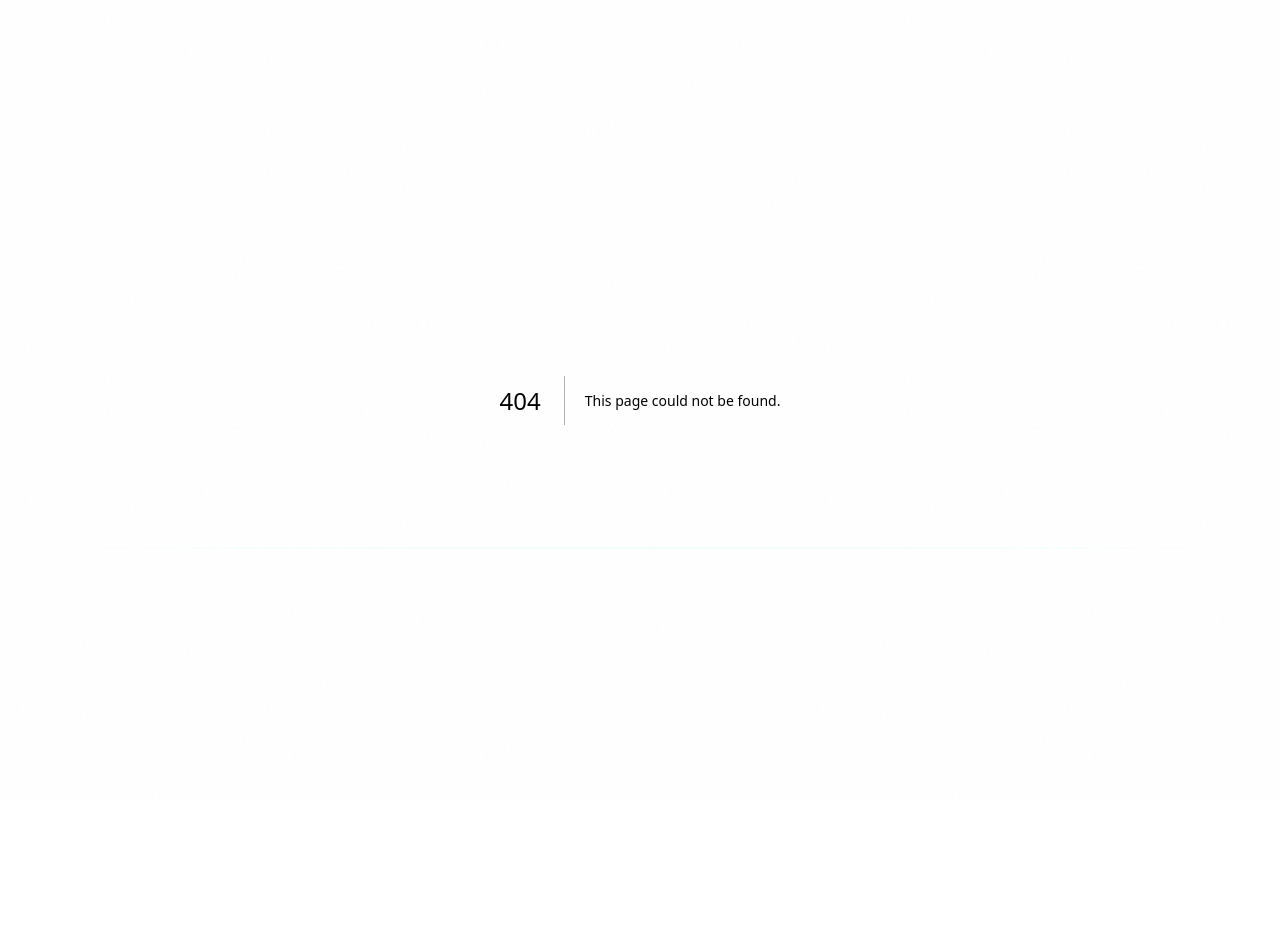
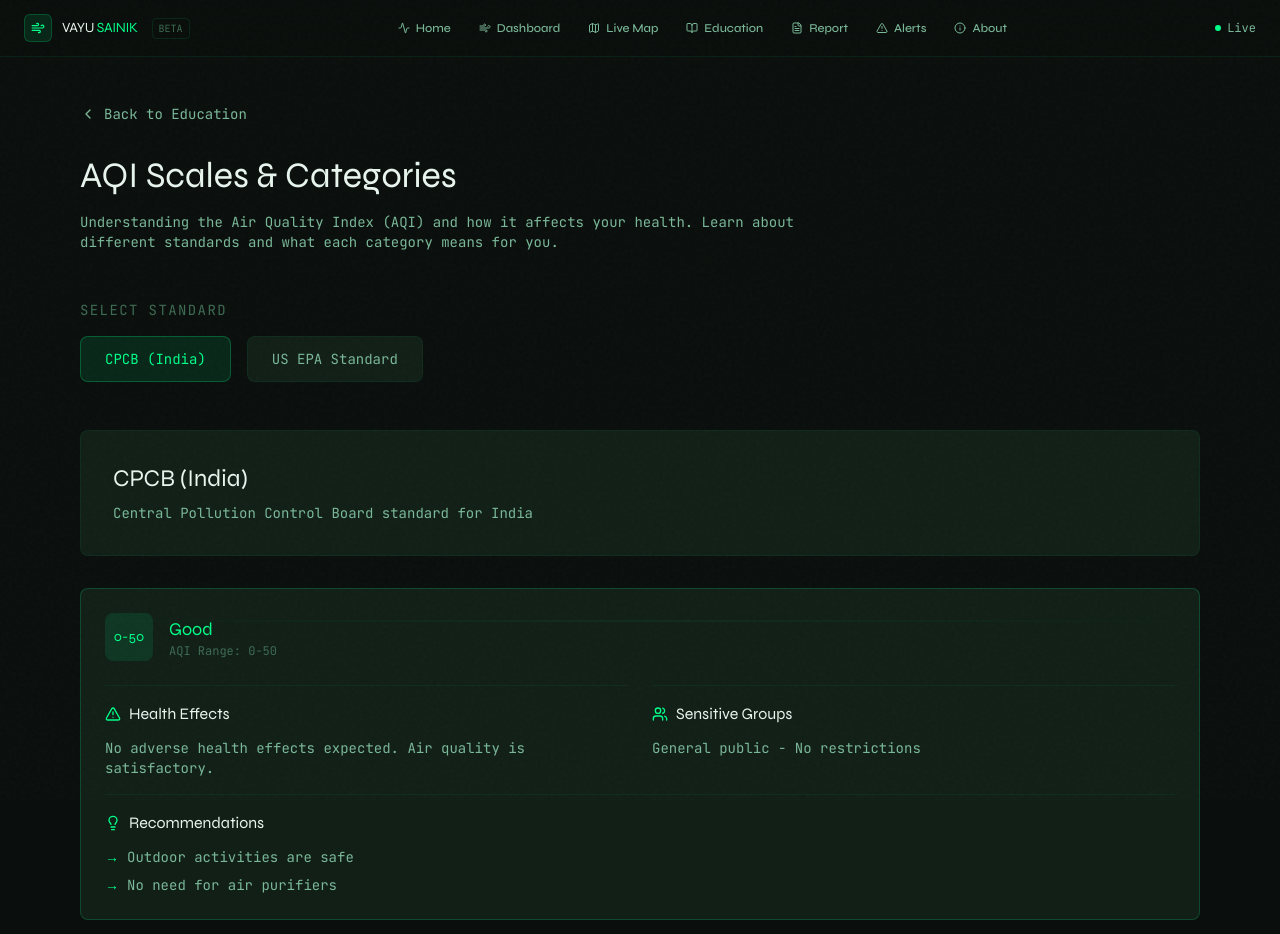
Before and after one commit to DivyangP2003/vayu-sena, a Next.js app: page /education/aqi-scales in a window 1280 px wide. Before the commit this address had no page. Shown: the top 934 px of the page. Before the commit the page ends 800 px from the top, so only its background shows below. Built offline with nearby package versions, Linux system fonts and the light colour scheme; a web font is replaced by a local one.

Commit message:
Add AQI Scales page with standard selection
This page provides information about AQI scales and categories, allowing users to select between CPCB and US EPA standards. It includes details on health effects, sensitive groups, and recommendations based on AQI levels.

```diff
--- /dev/null
+++ b/app/education/aqi-scales/page.tsx
@@ -0,0 +1,153 @@
+'use client';
+import { useState } from 'react';
+import Link from 'next/link';
+import Navbar from '@/components/layout/Navbar';
+import { AQI_SCALE_INFO } from '@/lib/aqi-scales';
+import { ChevronLeft, AlertTriangle, Users, Lightbulb } from 'lucide-react';
+
+export default function AQIScalesPage() {
+  const [selectedStandard, setSelectedStandard] = useState<'CPCB' | 'US_EPA'>('CPCB');
+  const scaleInfo = AQI_SCALE_INFO[selectedStandard];
+
+  return (
+    <div className="min-h-screen bg-[#0a0f0d] flex flex-col pt-14">
+      <Navbar />
+
+      <main className="flex-1 max-w-6xl mx-auto w-full px-4 py-12">
+        {/* Back Button */}
+        <Link href="/education" className="inline-flex items-center gap-2 text-[#7ab898] hover:text-[#00ff88] font-mono text-sm mb-8 transition-colors">
+          <ChevronLeft size={16} />
+          Back to Education
+        </Link>
+
+        {/* Header */}
+        <div className="mb-12">
+          <h1 className="text-4xl font-display font-800 text-[#e8f5ee] mb-4">AQI Scales & Categories</h1>
+          <p className="text-[#7ab898] font-mono text-sm max-w-3xl">
+            Understanding the Air Quality Index (AQI) and how it affects your health. Learn about different standards and
+            what each category means for you.
+          </p>
+        </div>
+
+        {/* Standard Selector */}
+        <div className="mb-12">
+          <div className="text-sm font-mono text-[#3d6b52] uppercase tracking-widest mb-4">Select Standard</div>
+          <div className="flex gap-4">
+            {(['CPCB', 'US_EPA'] as const).map((std) => (
+              <button
+                key={std}
+                onClick={() => setSelectedStandard(std)}
+                className={`px-6 py-3 rounded-lg font-mono text-sm font-600 transition-all ${
+                  selectedStandard === std
+                    ? 'bg-[rgba(0,255,136,0.1)] border border-[rgba(0,255,136,0.25)] text-[#00ff88]'
+                    : 'bg-[#111f17] border border-[rgba(0,255,136,0.06)] text-[#7ab898] hover:border-[rgba(0,255,136,0.15)]'
+                }`}>
+                {std === 'CPCB' ? 'CPCB (India)' : 'US EPA Standard'}
+              </button>
+            ))}
+          </div>
+        </div>
+
+        {/* Scale Info */}
+        <div className="mb-12">
+          <div className="bg-[#111f17] border border-[rgba(0,255,136,0.06)] rounded-lg p-8 mb-8">
+            <h2 className="text-2xl font-display font-700 text-[#e8f5ee] mb-2">{scaleInfo.name}</h2>
+            <p className="text-[#7ab898] font-mono text-sm">{scaleInfo.description}</p>
+          </div>
+
+          {/* Scale Levels */}
+          <div className="space-y-4">
+            {scaleInfo.levels.map((level, idx) => (
+              <div
+                key={idx}
+                className="bg-[#111f17] border rounded-lg p-6 transition-all hover:border-[rgba(0,255,136,0.15)]"
+                style={{ borderColor: `${level.color}30` }}>
+                {/* Level Header */}
+                <div className="flex items-center justify-between mb-6">
+                  <div className="flex items-center gap-4">
+                    <div
+                      className="w-12 h-12 rounded-lg flex items-center justify-center font-display font-800 text-sm"
+                      style={{ backgroundColor: level.bgColor, color: level.color }}>
+                      {level.range[0]}-{level.range[1]}
+                    </div>
+                    <div>
+                      <h3 className="text-lg font-display font-700" style={{ color: level.color }}>
+                        {level.label}
+                      </h3>
+                      <p className="text-xs font-mono text-[#3d6b52]">AQI Range: {level.range[0]}-{level.range[1]}</p>
+                    </div>
+                  </div>
+                </div>
+
+                {/* Health Info Grid */}
+                <div className="grid grid-cols-1 md:grid-cols-2 gap-6">
+                  {/* Health Effects */}
+                  <div className="border-t border-[rgba(0,255,136,0.06)] pt-4">
+                    <div className="flex items-center gap-2 mb-3">
+                      <AlertTriangle size={16} style={{ color: level.color }} />
+                      <h4 className="font-display font-600 text-[#e8f5ee]">Health Effects</h4>
+                    </div>
+                    <p className="text-sm text-[#7ab898] font-mono">{level.health}</p>
+                  </div>
+
+                  {/* Sensitive Groups */}
+                  <div className="border-t border-[rgba(0,255,136,0.06)] pt-4">
+                    <div className="flex items-center gap-2 mb-3">
+                      <Users size={16} style={{ color: level.color }} />
+                      <h4 className="font-display font-600 text-[#e8f5ee]">Sensitive Groups</h4>
+                    </div>
+                    <p className="text-sm text-[#7ab898] font-mono">{level.sensitiveGroups}</p>
+                  </div>
+                </div>
+
+                {/* Recommendations */}
+                <div className="border-t border-[rgba(0,255,136,0.06)] mt-4 pt-4">
+                  <div className="flex items-center gap-2 mb-3">
+                    <Lightbulb size={16} style={{ color: level.color }} />
+                    <h4 className="font-display font-600 text-[#e8f5ee]">Recommendations</h4>
+                  </div>
+                  <ul className="space-y-2">
+                    {level.recommendations.map((rec, i) => (
+                      <li key={i} className="text-sm text-[#7ab898] font-mono flex items-start gap-2">
+                        <span style={{ color: level.color }}>→</span>
+                        <span>{rec}</span>
+                      </li>
+                    ))}
+                  </ul>
+                </div>
+              </div>
+            ))}
+          </div>
+        </div>
+
+        {/* Key Points */}
+        <div className="bg-[#111f17] border border-[rgba(0,255,136,0.06)] rounded-lg p-8">
+          <h2 className="text-xl font-display font-700 text-[#e8f5ee] mb-6">Important Information</h2>
+          <div className="space-y-4">
+            <div>
+              <h3 className="font-display font-600 text-[#00ff88] mb-2">What is AQI?</h3>
+              <p className="text-sm text-[#7ab898] font-mono">
+                The Air Quality Index (AQI) is a simple number (0-500+) that tells you how clean or unhealthy the air is. Higher
+                numbers mean worse air quality.
+              </p>
+            </div>
+            <div>
+              <h3 className="font-display font-600 text-[#00ff88] mb-2">How is AQI Calculated?</h3>
+              <p className="text-sm text-[#7ab898] font-mono">
+                AQI is calculated based on concentrations of five major pollutants: PM2.5, PM10, NO₂, SO₂, and CO. The highest
+                AQI value among these pollutants is reported as the overall AQI.
+              </p>
+            </div>
+            <div>
+              <h3 className="font-display font-600 text-[#00ff88] mb-2">Why CPCB Standard?</h3>
+              <p className="text-sm text-[#7ab898] font-mono">
+                CPCB (Central Pollution Control Board) is India&apos;s official standard. It&apos;s designed specifically for Indian climate
+                and pollution patterns. We also show US EPA for reference and international comparison.
+              </p>
+            </div>
+          </div>
+        </div>
+      </main>
+    </div>
+  );
+}
```
